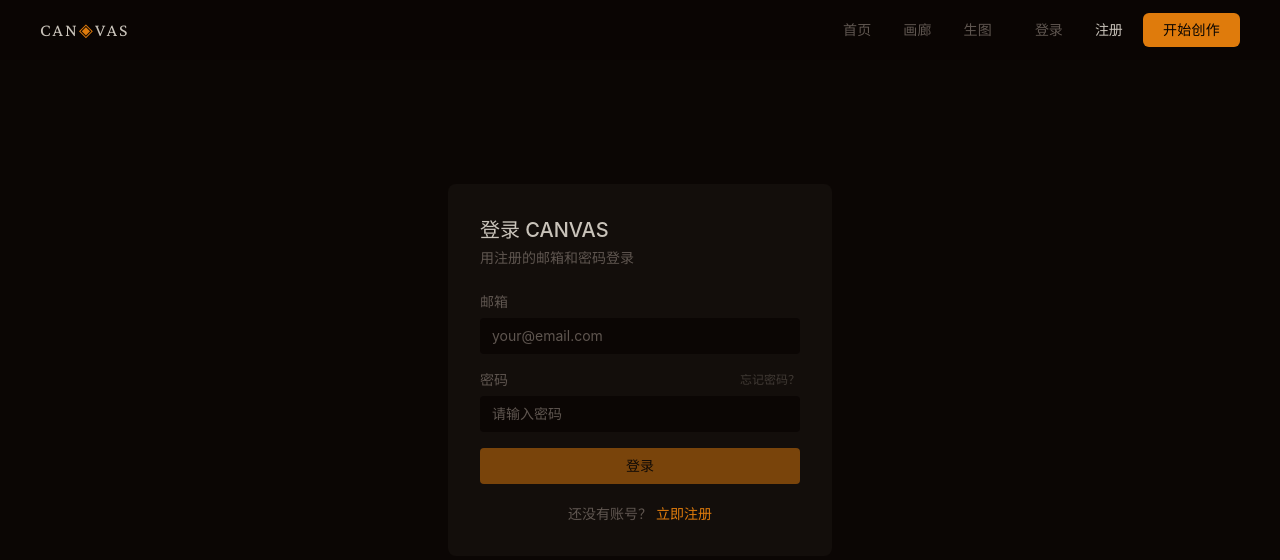
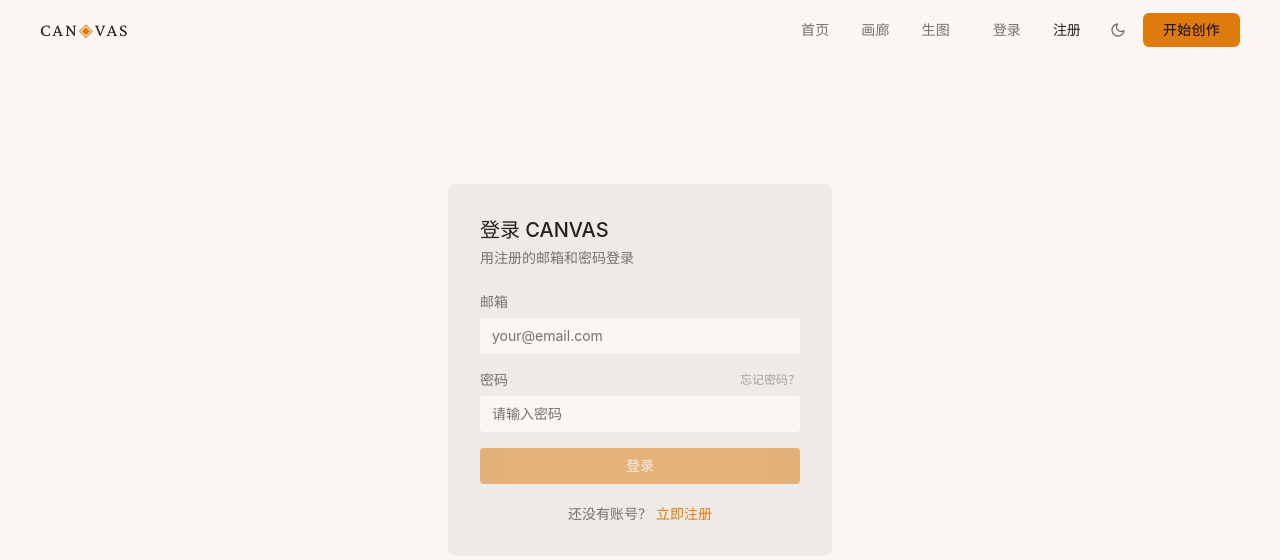
Before and after one commit to 978206624/AiImage, a Next.js app in the folder canvas/: page /login in a window 1280 px wide. Shown: the top 560 px of the page. Built offline with nearby package versions, Linux system fonts and the light colour scheme; no server answers.

Commit message:
feat(layout): add theme switching related components
新增主题切换组件和主题上下文提供者，实现亮色/暗色主题切换、本地存储主题偏好以及跟随系统主题默认配置

```diff
--- a/canvas/next.config.ts
+++ b/canvas/next.config.ts
@@ -1,4 +1,6 @@
 import type { NextConfig } from "next";
+
+const isProduction = process.env.NODE_ENV === "production";
 
 const nextConfig: NextConfig = {
   output: "standalone",
@@ -16,12 +18,19 @@ const nextConfig: NextConfig = {
     ],
   },
   headers: async () => [
-    {
-      source: "/_next/static/:path*",
-      headers: [
-        { key: "Cache-Control", value: "public, max-age=31536000, immutable" },
-      ],
-    },
+    ...(isProduction
+      ? [
+          {
+            source: "/_next/static/:path*",
+            headers: [
+              {
+                key: "Cache-Control",
+                value: "public, max-age=31536000, immutable",
+              },
+            ],
+          },
+        ]
+      : []),
     {
       source: "/favicon.ico",
       headers: [
--- a/canvas/src/app/globals.css
+++ b/canvas/src/app/globals.css
@@ -16,6 +16,33 @@
   --font-m: var(--font-mono), ui-monospace, 'IBM Plex Mono', monospace;
   --r: 6px;
   --nav: 60px;
+}
+
+html.light {
+  --bg: oklch(97.5% 0.005 60);
+  --surface: oklch(94% 0.005 60);
+  --surface2: oklch(90% 0.008 60);
+  --fg: oklch(25% 0.02 60);
+  --muted: oklch(55% 0.015 60);
+  --border: oklch(85% 0.01 60);
+  --accent-d: oklch(68% 0.16 58 / 0.12);
+  --accent-b: oklch(68% 0.16 58 / 0.22);
+}
+
+.theme-toggle-icon {
+  display: flex;
+}
+
+.theme-toggle-moon {
+  display: none;
+}
+
+html.light .theme-toggle-sun {
+  display: none;
+}
+
+html.light .theme-toggle-moon {
+  display: flex;
 }
 
 @theme inline {
--- a/canvas/src/app/layout.tsx
+++ b/canvas/src/app/layout.tsx
@@ -31,6 +31,7 @@ export default function RootLayout({
     <html
       lang="zh-CN"
       className={`${fontDisplay.variable} ${fontMono.variable}`}
+      suppressHydrationWarning
     >
       <body>
         <ClientProviders>{children}</ClientProviders>
--- a/canvas/src/components/generate/generation-result.tsx
+++ b/canvas/src/components/generate/generation-result.tsx
@@ -158,8 +158,7 @@ function TaskTile({ task, onClick, onDownload }: TaskTileProps) {
               e.stopPropagation();
               onDownload();
             }}
-            className="absolute bottom-2 right-2 w-7 h-7 rounded-[4px] flex items-center justify-center hover:bg-fg/10 transition-colors"
-            style={{ background: "oklch(13% .012 60 / .82)" }}
+            className="absolute bottom-2 right-2 w-7 h-7 rounded-[4px] flex items-center justify-center bg-bg/82 hover:bg-fg/10 transition-colors"
             aria-label="下载"
           >
             <svg
--- a/canvas/src/components/layout/client-providers.tsx
+++ b/canvas/src/components/layout/client-providers.tsx
@@ -2,15 +2,18 @@
 
 import { ToastProvider } from "@/components/ui/toast";
 import { CurrentUserProvider } from "@/hooks/use-current-user";
+import { ThemeProvider } from "./theme-provider";
 import { Navbar } from "./navbar";
 
 export function ClientProviders({ children }: { children: React.ReactNode }) {
   return (
+    <ThemeProvider>
       <CurrentUserProvider>
         <ToastProvider>
           <Navbar />
           {children}
         </ToastProvider>
       </CurrentUserProvider>
+    </ThemeProvider>
   );
 }
--- a/canvas/src/components/layout/navbar.tsx
+++ b/canvas/src/components/layout/navbar.tsx
@@ -6,6 +6,7 @@ import { NAV_LINKS } from "@/lib/constants";
 import { useCurrentUser } from "@/hooks/use-current-user";
 import { BalanceBadge } from "./balance-badge";
 import { UserMenu } from "./user-menu";
+import { ThemeToggle } from "./theme-toggle";
 
 export function Navbar() {
   const pathname = usePathname();
@@ -15,12 +16,11 @@ export function Navbar() {
 
   return (
     <header
-      className="fixed top-0 left-0 right-0 z-[200] flex items-center border-b border-border backdrop-blur-[18px]"
+      className="fixed top-0 left-0 right-0 z-[200] flex items-center border-b border-border bg-bg/94 backdrop-blur-[18px]"
       style={{
         height: "var(--nav)",
         padding: "0 40px",
         gap: "8px",
-        background: "oklch(13% 0.012 60 / 0.94)",
       }}
     >
       <Link
@@ -78,6 +78,8 @@ export function Navbar() {
           </>
         )}
 
+        <ThemeToggle />
+
         <Link
           href="/generate"
           className="px-[20px] py-[7px] text-sm font-medium tracking-[.02em] rounded-[var(--r)] hover:opacity-[.86] transition-opacity"
--- /dev/null
+++ b/canvas/src/components/layout/theme-provider.tsx
@@ -0,0 +1,82 @@
+"use client";
+
+import { createContext, useContext, useEffect, useState } from "react";
+
+type Theme = "dark" | "light";
+
+interface ThemeContextType {
+  theme: Theme;
+  toggle: () => void;
+}
+
+const ThemeContext = createContext<ThemeContextType | null>(null);
+
+const STORAGE_KEY = "canvas-theme";
+
+function getStoredTheme(): Theme {
+  if (typeof window === "undefined") return "dark";
+  const stored = localStorage.getItem(STORAGE_KEY) as Theme | null;
+  if (stored === "light" || stored === "dark") return stored;
+  return window.matchMedia("(prefers-color-scheme: light)").matches
+    ? "light"
+    : "dark";
+}
+
+function applyTheme(theme: Theme) {
+  if (typeof document === "undefined") return;
+  document.documentElement.classList.toggle("light", theme === "light");
+}
+
+export function ThemeProvider({ children }: { children: React.ReactNode }) {
+  const [theme, setTheme] = useState<Theme>("dark");
+  const [ready, setReady] = useState(false);
+
+  useEffect(() => {
+    const init = window.setTimeout(() => {
+      setTheme(getStoredTheme());
+      setReady(true);
+    }, 0);
+
+    const handleStorage = (event: StorageEvent) => {
+      if (event.key === STORAGE_KEY) setTheme(getStoredTheme());
+    };
+
+    window.addEventListener("storage", handleStorage);
+
+    return () => {
+      window.clearTimeout(init);
+      window.removeEventListener("storage", handleStorage);
+    };
+  }, []);
+
+  useEffect(() => {
+    if (!ready) return;
+    applyTheme(theme);
+    localStorage.setItem(STORAGE_KEY, theme);
+  }, [ready, theme]);
+
+  const toggle = () => {
+    const nextTheme: Theme = document.documentElement.classList.contains(
+      "light"
+    )
+      ? "dark"
+      : "light";
+
+    setReady(true);
+    setTheme(nextTheme);
+    applyTheme(nextTheme);
+    localStorage.setItem(STORAGE_KEY, nextTheme);
+  };
+
+  return (
+    <ThemeContext.Provider value={{ theme, toggle }}>
+      {children}
+    </ThemeContext.Provider>
+  );
+}
+
+export function useTheme() {
+  const ctx = useContext(ThemeContext);
+  if (!ctx) throw new Error("useTheme must be used within ThemeProvider");
+  return ctx;
+}
--- /dev/null
+++ b/canvas/src/components/layout/theme-toggle.tsx
@@ -0,0 +1,39 @@
+"use client";
+
+import { useTheme } from "./theme-provider";
+
+function SunIcon() {
+  return (
+    <svg width="16" height="16" viewBox="0 0 24 24" fill="none" stroke="currentColor" strokeWidth="2" strokeLinecap="round" strokeLinejoin="round">
+      <circle cx="12" cy="12" r="5" />
+      <path d="M12 1v2M12 21v2M4.22 4.22l1.42 1.42M18.36 18.36l1.42 1.42M1 12h2M21 12h2M4.22 19.78l1.42-1.42M18.36 5.64l1.42-1.42" />
+    </svg>
+  );
+}
+
+function MoonIcon() {
+  return (
+    <svg width="16" height="16" viewBox="0 0 24 24" fill="none" stroke="currentColor" strokeWidth="2" strokeLinecap="round" strokeLinejoin="round">
+      <path d="M21 12.79A9 9 0 1 1 11.21 3 7 7 0 0 0 21 12.79z" />
+    </svg>
+  );
+}
+
+export function ThemeToggle() {
+  const { toggle } = useTheme();
+
+  return (
+    <button
+      onClick={toggle}
+      aria-label="切换主题"
+      className="w-[34px] h-[34px] flex items-center justify-center rounded-[5px] text-muted hover:text-fg hover:bg-surface transition-colors"
+    >
+      <span className="theme-toggle-icon theme-toggle-sun">
+        <SunIcon />
+      </span>
+      <span className="theme-toggle-icon theme-toggle-moon">
+        <MoonIcon />
+      </span>
+    </button>
+  );
+}
```
Also changed, not shown: 2 other files (tests, documents, lock files or other folders). Lines whose indentation alone changed are shown as unchanged.
